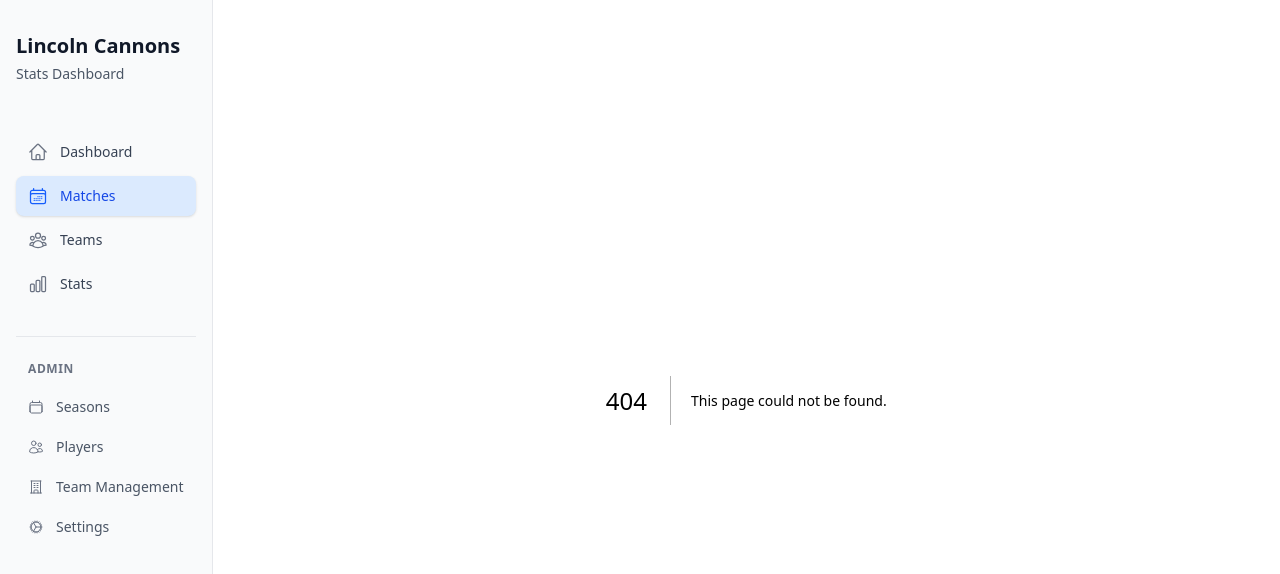
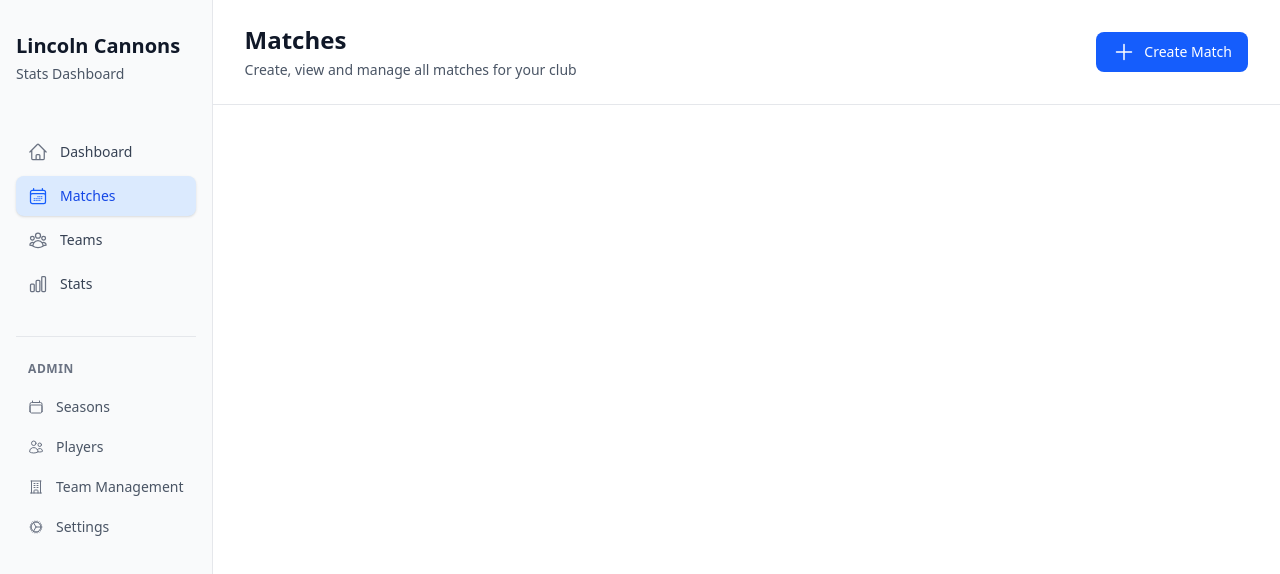
Before and after one commit to jgretton/VolleyStats, a Next.js app: page /matches in a window 1280 px wide. Before the commit this address had no page. Shown: the top 574 px of the page. Built offline with nearby package versions, Linux system fonts and the light colour scheme.

Commit message:
Create page.tsx

```diff
--- /dev/null
+++ b/app/matches/page.tsx
@@ -0,0 +1,32 @@
+"use client";
+import React from "react";
+import { PageLayout } from "../components/layouts/PageLayout";
+import { Button } from "../components/ultils/button";
+import { useAppModal } from "@/hooks/useAppModal";
+import { AppModal } from "../components/modal/AppModal";
+
+const Page = () => {
+	const { isOpen, modalType, modalData, closeModal, openCreateMatch } =
+		useAppModal();
+	return (
+		<PageLayout
+			title="Matches"
+			subtitle="Create, view and manage all matches for your club"
+			actions={
+				<Button type="button" size="md" onClick={openCreateMatch}>
+					Create Match
+				</Button>
+			}
+		>
+			<div className="size-full"></div>
+			<AppModal
+				closeModal={closeModal}
+				isOpen={isOpen}
+				modalType={modalType}
+				modalData={modalData}
+			/>
+		</PageLayout>
+	);
+};
+
+export default Page;
```
